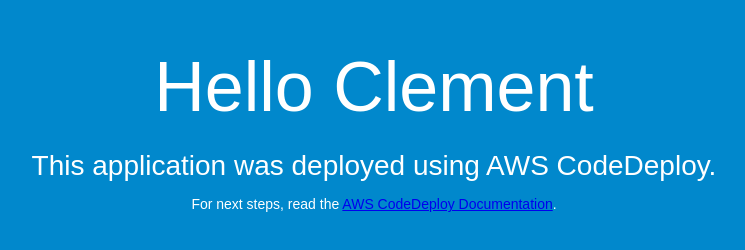
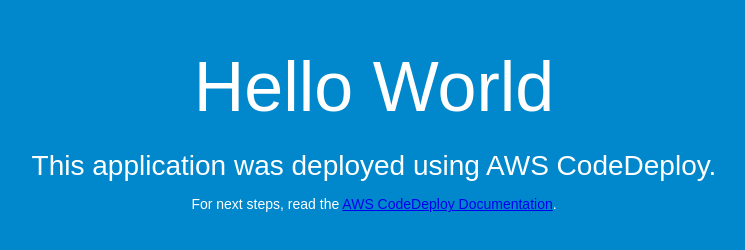
Before and after one commit to clementawsgit/CI-CD-Pipeline, a plain HTML site: page index.html in a window 1280 px wide. Shown: the whole page, without its empty margins (266-1011 px from the left). Drawn offline with Linux system fonts and the light colour scheme.

Commit message:
Update index.html

```diff
--- a/index.html
+++ b/index.html
@@ -26,7 +26,7 @@
 </head>
 <body>
   <div align="center">
-    <h1>Hello Clement</h1>
+    <h1>Hello World</h1>
     <h2>This application was deployed using AWS CodeDeploy.</h2>
     <p>For next steps, read the <a href="http://aws.amazon.com/documentation/codedeploy">AWS CodeDeploy Documentation</a>.</p>
   </div>
```
